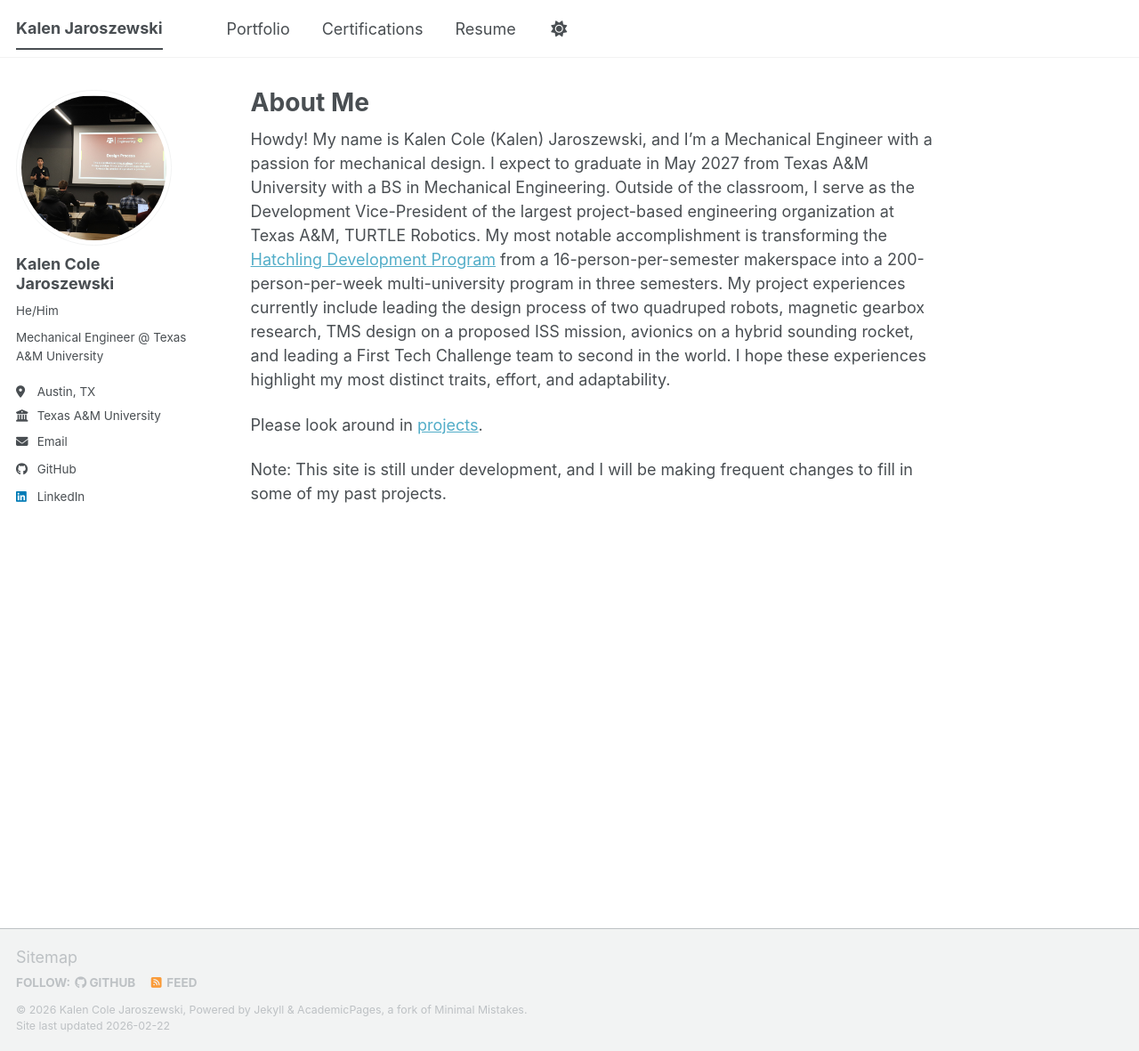
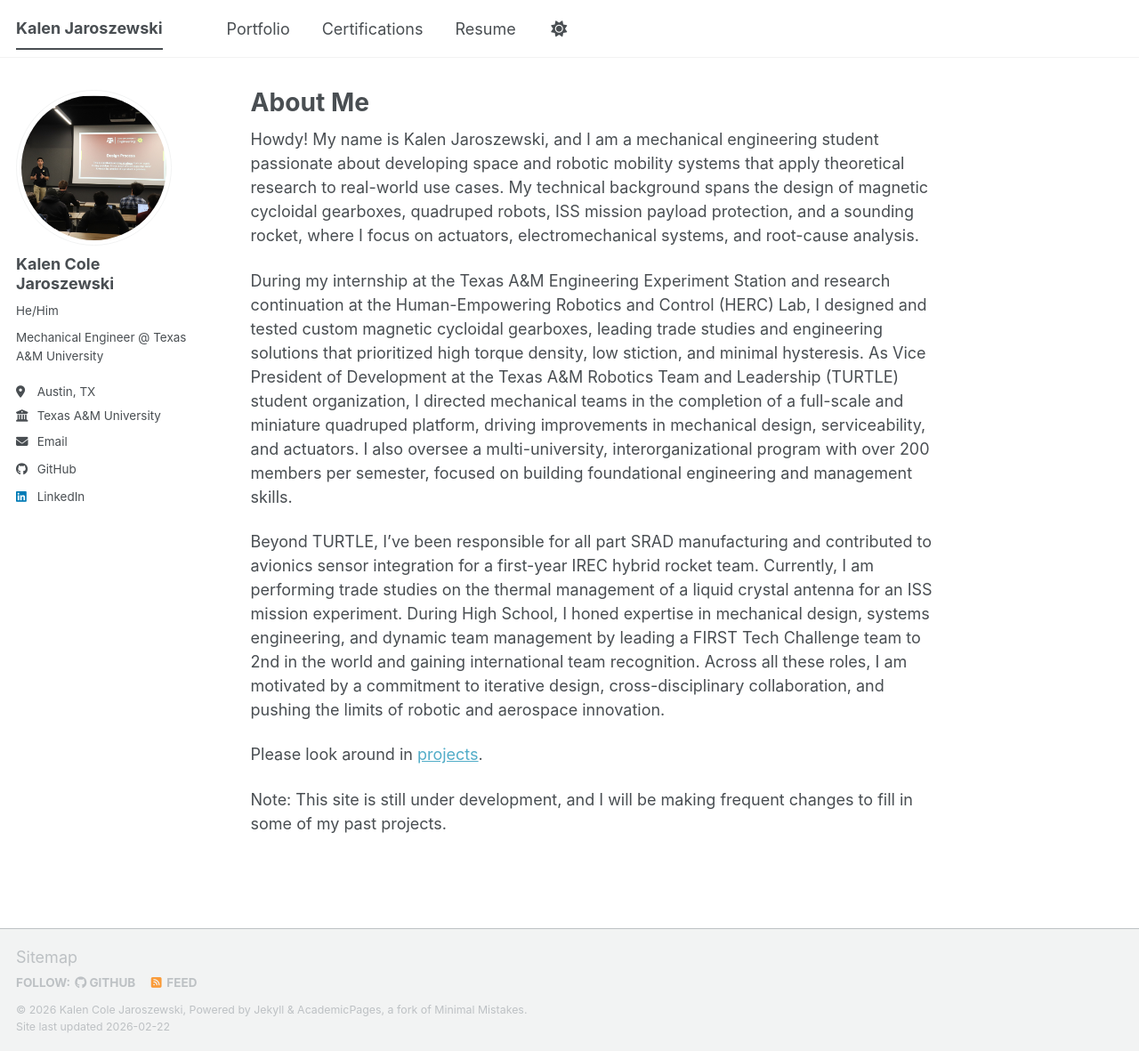
Before and after one commit to kcjsports/kcjsports.github.io, a Jekyll site: the page built from _pages/about.md, in a window 1280 px wide and 1181 px high. Shown: the whole window at 89% size. Built offline with Jekyll 4.4.1, drawn with Linux system fonts in a browser that asks for light colours; a script bundle is joined from its source files by our own code; library files that are not in the unit come from our copies.

Commit message:
Resume/about

```diff
--- a/_pages/about.md
+++ b/_pages/about.md
@@ -8,7 +8,12 @@ redirect_from:
 ---
 
 Howdy!
-My name is Kalen Cole (Kalen) Jaroszewski, and I’m a Mechanical Engineer with a passion for mechanical design. I expect to graduate in May 2027 from Texas A&M University with a BS in Mechanical Engineering. Outside of the classroom, I serve as the Development Vice-President of the largest project-based engineering organization at Texas A&M, TURTLE Robotics. My most notable accomplishment is transforming the [Hatchling Development Program](https://turtlerobotics.org/hatchling) from a 16-person-per-semester makerspace into a 200-person-per-week multi-university program in three semesters. My project experiences currently include leading the design process of two quadruped robots, magnetic gearbox research, TMS design on a proposed ISS mission, avionics on a hybrid sounding rocket, and leading a First Tech Challenge team to second in the world. I hope these experiences highlight my most distinct traits, effort, and adaptability.
+My name is Kalen Jaroszewski, and I am a mechanical engineering student passionate about developing space and robotic mobility systems that apply theoretical research to real-world use cases. My technical background spans the design of magnetic cycloidal gearboxes, quadruped robots, ISS mission payload protection, and a sounding rocket, where I focus on actuators, electromechanical systems, and root-cause analysis.
+
+During my internship at the Texas A&M Engineering Experiment Station and research continuation at the Human-Empowering Robotics and Control (HERC) Lab, I designed and tested custom magnetic cycloidal gearboxes, leading trade studies and engineering solutions that prioritized high torque density, low stiction, and minimal hysteresis. As Vice President of Development at the Texas A&M Robotics Team and Leadership (TURTLE) student organization, I directed mechanical teams in the completion of a full-scale and miniature quadruped platform, driving improvements in mechanical design, serviceability, and actuators. I also oversee a multi-university, interorganizational program with over 200 members per semester, focused on building foundational engineering and management skills.
+
+Beyond TURTLE, I’ve been responsible for all part SRAD manufacturing and contributed to avionics sensor integration for a first-year IREC hybrid rocket team. Currently, I am performing trade studies on the thermal management of a liquid crystal antenna for an ISS mission experiment. During High School, I honed expertise in mechanical design, systems engineering, and dynamic team management by leading a FIRST Tech Challenge team to 2nd in the world and gaining international team recognition. Across all these roles, I am motivated by a commitment to iterative design, cross-disciplinary collaboration, and pushing the limits of robotic and aerospace innovation.
+
 
 Please look around in [projects](/portfolio).
 
```
Also changed, not shown: 1 other file.
